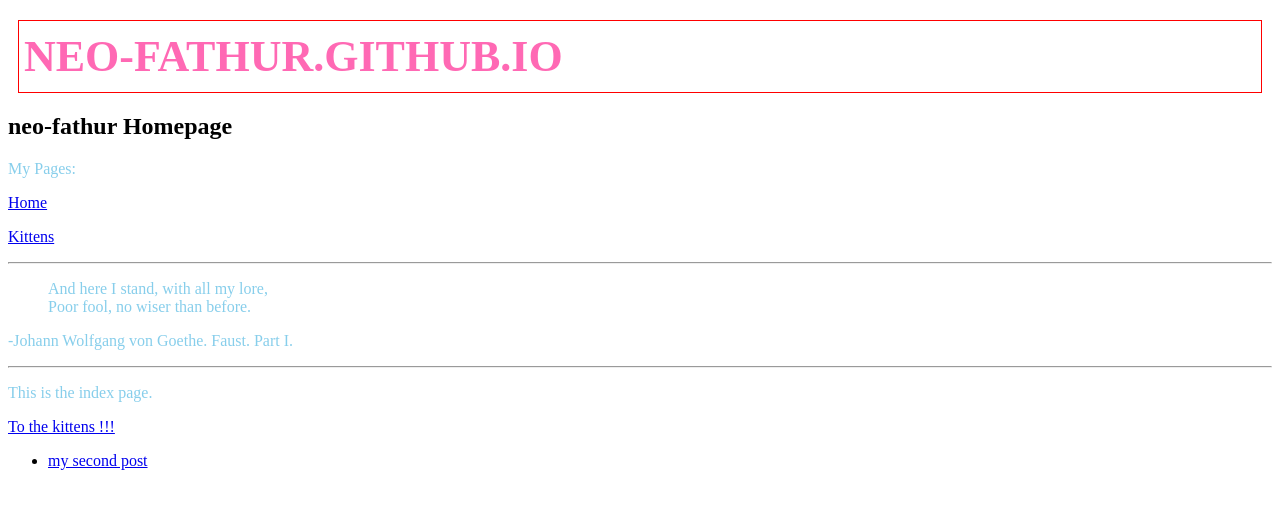
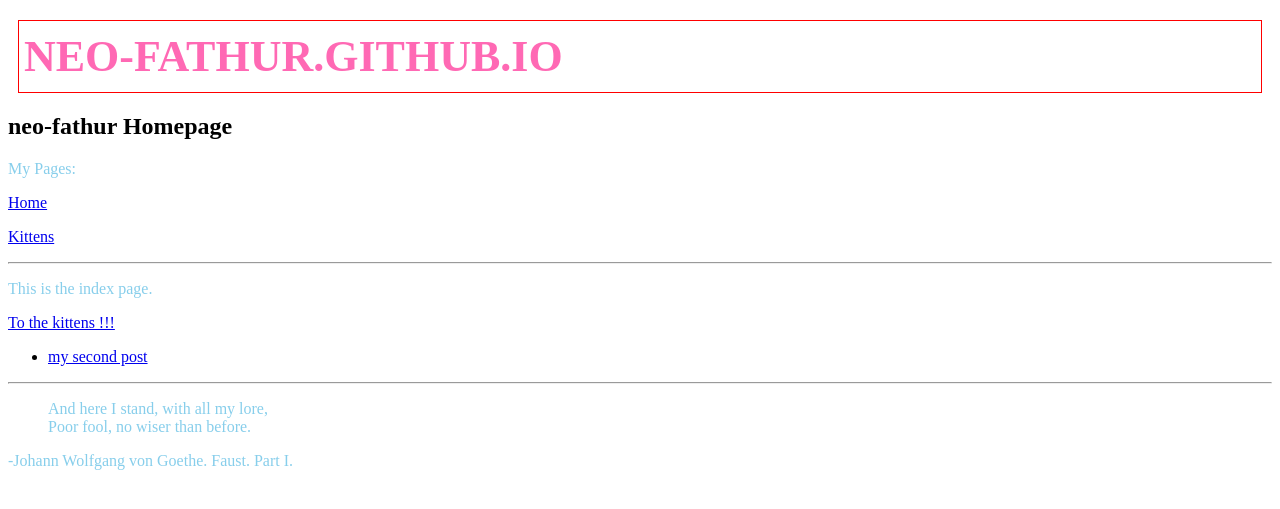
Before and after one commit to neo-fathur/neo-fathur.github.io, a Jekyll site: the page built from index.html, in a window 1280 px wide. Shown: the top 509 px of the page. Built offline with Jekyll 4.4.1, drawn with Linux system fonts in a browser that asks for light colours; some web fonts are replaced.

Commit message:
Update default.html

```diff
--- a/_layouts/default.html
+++ b/_layouts/default.html
@@ -13,6 +13,11 @@
         <p>My Pages:</p>
         <p><a href="index.html">Home</a></p>
         <p><a href="kittens.html">Kittens</a></p>
+
+        <hr />
+
+        {{ content }}
+
         <hr />
 
         <blockquote><p>
@@ -20,8 +25,5 @@
             Poor fool, no wiser than before.
         </p></blockquote>
         <p>-Johann Wolfgang von Goethe. Faust. Part I.</p>
-        <hr />
-
-        {{ content }}
-    </body>
+</body>
 </html>
```
